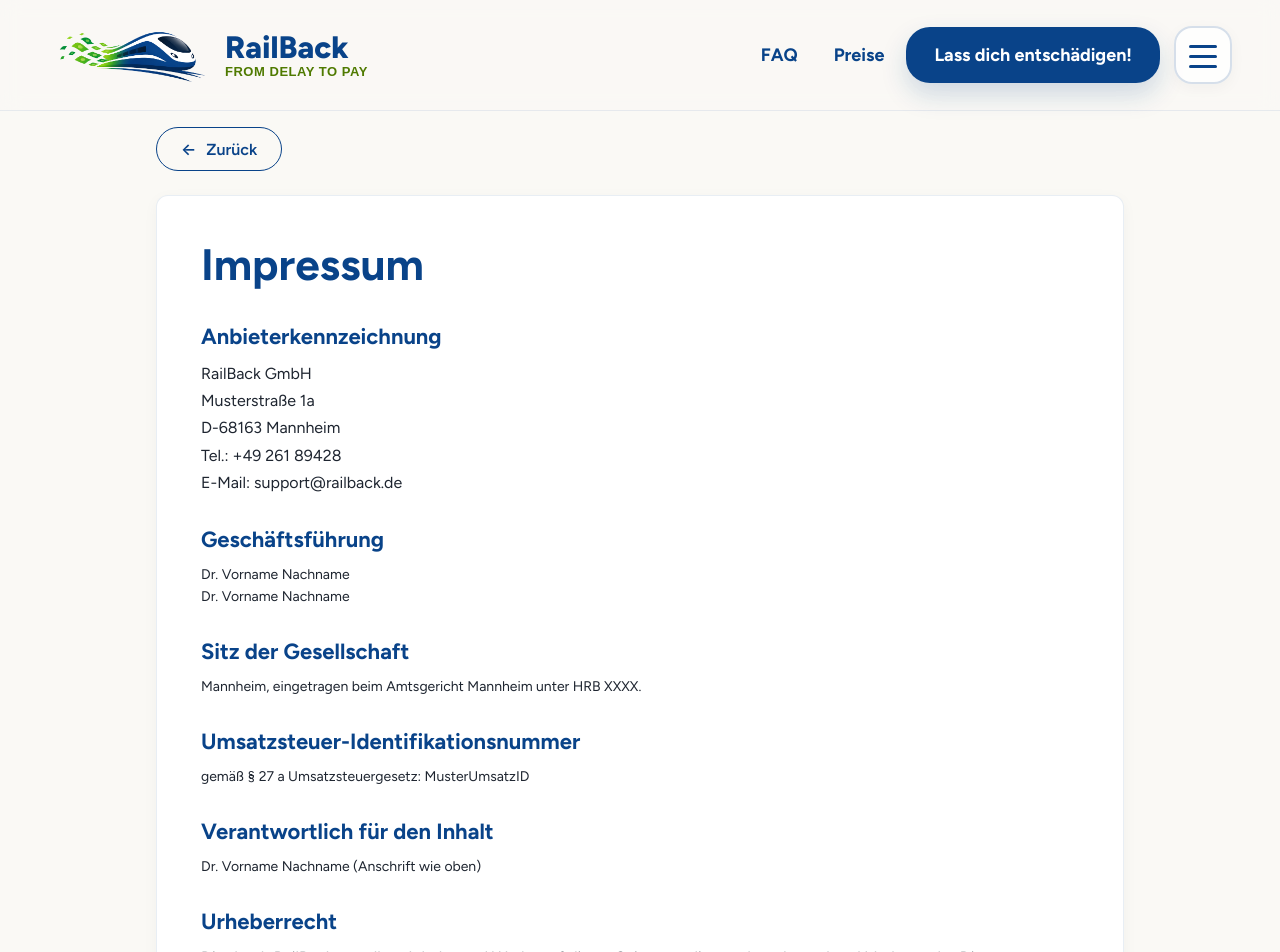
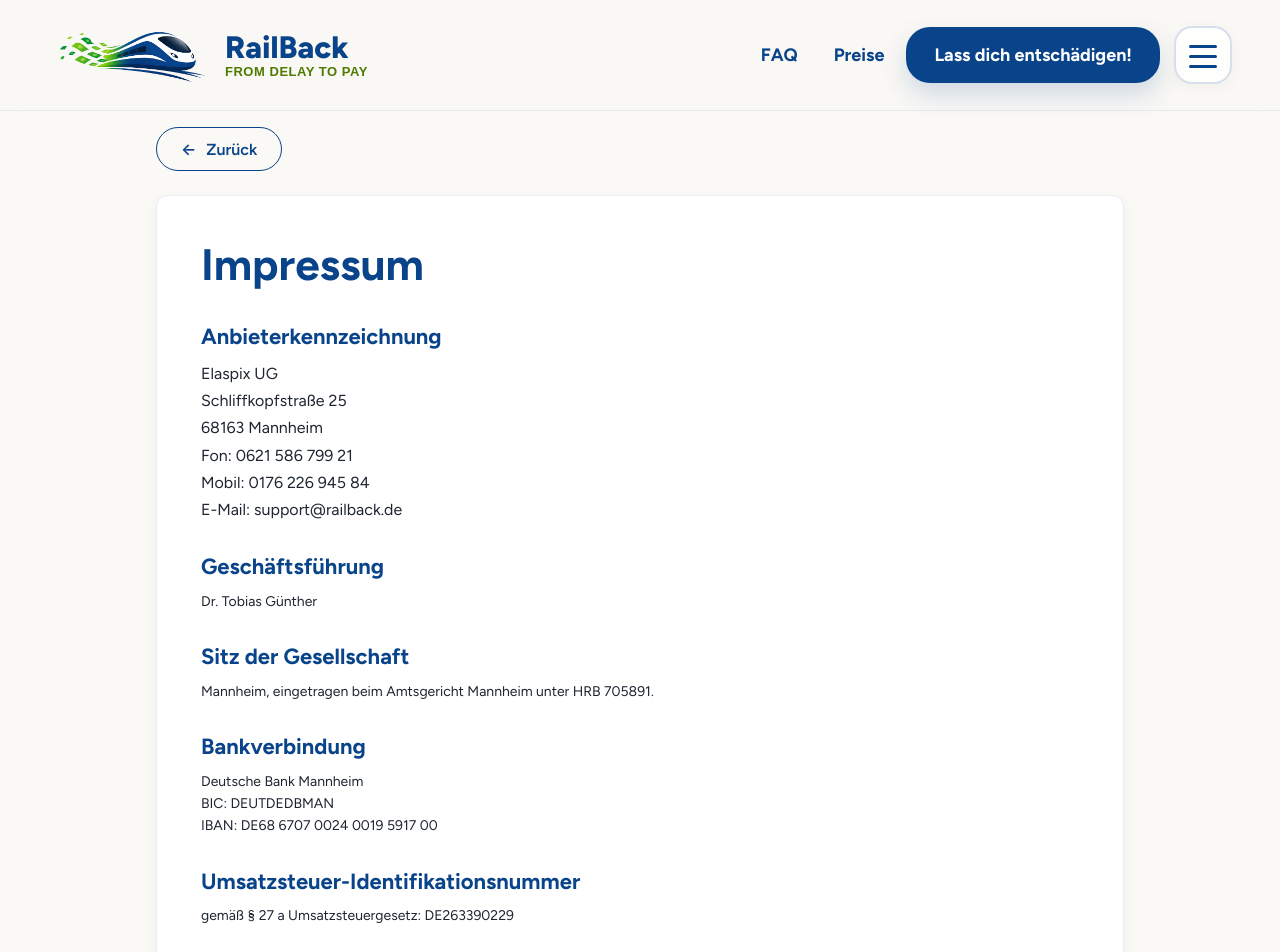
Before and after one commit to dhbw-ma-refund/railback, a React (Vite) app in the folder frontend/: page /impressum in a window 1280 px wide. Shown: the top 952 px of the page. Built offline with nearby package versions, Linux system fonts and the light colour scheme.

Commit message:
style: Update legal information on LegalPage, including company details and bank information

```diff
--- a/frontend/src/pages/LegalPage.tsx
+++ b/frontend/src/pages/LegalPage.tsx
@@ -23,6 +23,8 @@
       managers: ReactNode;
       seatTitle: string;
       seat: string;
+      bankTitle: string;
+      bank: ReactNode;
       vatTitle: string;
       vat: string;
       contentTitle: string;
@@ -61,29 +63,37 @@
       provider: 'Anbieterkennzeichnung',
       company: (
         <>
-          RailBack GmbH<br />
-          Musterstraße 1a<br />
-          D-68163 Mannheim<br />
-          Tel.: +49 261 89428<br />
+          Elaspix UG<br />
+          Schliffkopfstraße 25<br />
+          68163 Mannheim<br />
+          Fon: 0621 586 799 21<br />
+          Mobil: 0176 226 945 84<br />
           E-Mail: support@railback.de
         </>
       ),
       management: 'Geschäftsführung',
       managers: (
         <>
-          Dr. Vorname Nachname<br />
-          Dr. Vorname Nachname
+          Dr. Tobias Günther
         </>
       ),
       seatTitle: 'Sitz der Gesellschaft',
-      seat: 'Mannheim, eingetragen beim Amtsgericht Mannheim unter HRB XXXX.',
+      seat: 'Mannheim, eingetragen beim Amtsgericht Mannheim unter HRB 705891.',
+      bankTitle: 'Bankverbindung',
+      bank: (
+        <>
+          Deutsche Bank Mannheim<br />
+          BIC: DEUTDEDBMAN<br />
+          IBAN: DE68 6707 0024 0019 5917 00
+        </>
+      ),
       vatTitle: 'Umsatzsteuer-Identifikationsnummer',
-      vat: 'gemäß § 27 a Umsatzsteuergesetz: MusterUmsatzID',
+      vat: 'gemäß § 27 a Umsatzsteuergesetz: DE263390229',
       contentTitle: 'Verantwortlich für den Inhalt',
-      content: 'Dr. Vorname Nachname (Anschrift wie oben)',
+      content: 'Dr. Tobias Günther (Anschrift wie oben)',
       copyrightTitle: 'Urheberrecht',
       copyright: [
-        'Die durch RailBack erstellten Inhalte und Werke auf dieser Seite unterliegen dem deutschen Urheberrecht. Die Vervielfältigung, Bearbeitung, Verbreitung und jede Art der Verwertung außerhalb der Grenzen des Urheberrechts bedürfen der schriftlichen Zustimmung der RailBack GmbH.',
+        'Die durch RailBack erstellten Inhalte und Werke auf dieser Seite unterliegen dem deutschen Urheberrecht. Die Vervielfältigung, Bearbeitung, Verbreitung und jede Art der Verwertung außerhalb der Grenzen des Urheberrechts bedürfen der schriftlichen Zustimmung der Elaspix UG.',
         'Downloads und Kopien dieser Seite sind nur für den privaten, nicht kommerziellen Gebrauch gestattet. Soweit die Inhalte auf dieser Seite nicht von RailBack erstellt wurden, werden die Urheberrechte Dritter beachtet.',
       ],
       disputeTitle: 'Streitschlichtung',
@@ -95,7 +105,7 @@
       termsTitle: 'I. Allgemeine Geschäftsbedingungen von RailBack',
       validityTitle: '§ 1 Geltung',
       validity: [
-        'Diese Allgemeinen Geschäftsbedingungen enthalten die zwischen der RailBack GmbH, Musterstraße 1a, 68163 Mannheim (nachfolgend „RailBack“) und dem jeweiligen Nutzer (nachfolgend „Nutzer“) geltenden Bedingungen für die Nutzung der RailBack-Dienste zur Geltendmachung von Fahrgastrechten.',
+        'Diese Allgemeinen Geschäftsbedingungen enthalten die zwischen der Elaspix UG, Schliffkopfstraße 25, 68163 Mannheim (nachfolgend „RailBack“) und dem jeweiligen Nutzer (nachfolgend „Nutzer“) geltenden Bedingungen für die Nutzung der RailBack-Dienste zur Geltendmachung von Fahrgastrechten.',
         'Änderungen dieser Allgemeinen Geschäftsbedingungen werden dem Nutzer rechtzeitig in Textform mitgeteilt. Sie gelten als genehmigt, wenn der Nutzer nicht innerhalb von sechs Wochen nach Mitteilung widerspricht.',
       ],
       definitionsTitle: '§ 2 Definitionen',
@@ -129,29 +139,37 @@
       provider: 'Provider identification',
       company: (
         <>
-          RailBack GmbH<br />
-          Musterstraße 1a<br />
-          D-68163 Mannheim<br />
-          Phone: +49 261 89428<br />
+          Elaspix UG<br />
+          Schliffkopfstraße 25<br />
+          68163 Mannheim<br />
+          Phone: +49 621 586 799 21<br />
+          Mobile: +49 176 226 945 84<br />
           Email: support@railback.de
         </>
       ),
       management: 'Management',
       managers: (
         <>
-          Dr. First Name Last Name<br />
-          Dr. First Name Last Name
+          Dr. Tobias Günther
         </>
       ),
       seatTitle: 'Registered office',
-      seat: 'Mannheim, registered with the Local Court of Mannheim under HRB XXXX.',
+      seat: 'Mannheim, registered with the Local Court of Mannheim under HRB 705891.',
+      bankTitle: 'Bank details',
+      bank: (
+        <>
+          Deutsche Bank Mannheim<br />
+          BIC: DEUTDEDBMAN<br />
+          IBAN: DE68 6707 0024 0019 5917 00
+        </>
+      ),
       vatTitle: 'VAT identification number',
-      vat: 'pursuant to Section 27a German VAT Act: SampleVATID',
+      vat: 'pursuant to Section 27a German VAT Act: DE263390229',
       contentTitle: 'Responsible for content',
-      content: 'Dr. First Name Last Name (address as above)',
+      content: 'Dr. Tobias Günther (address as above)',
       copyrightTitle: 'Copyright',
       copyright: [
-        'The content and works created by RailBack on this website are subject to German copyright law. Reproduction, editing, distribution and any kind of use beyond the limits of copyright require the written consent of RailBack GmbH.',
+        'The content and works created by RailBack on this website are subject to German copyright law. Reproduction, editing, distribution and any kind of use beyond the limits of copyright require the written consent of Elaspix UG.',
         'Downloads and copies of this website are permitted for private, non-commercial use only. Where content on this website was not created by RailBack, third-party copyrights are respected.',
       ],
       disputeTitle: 'Dispute resolution',
@@ -163,7 +181,7 @@
       termsTitle: 'I. General Terms and Conditions of RailBack',
       validityTitle: 'Section 1 Scope',
       validity: [
-        'These General Terms and Conditions set out the terms applicable between RailBack GmbH, Musterstraße 1a, 68163 Mannheim (hereinafter "RailBack") and the respective user (hereinafter "User") for the use of RailBack services for asserting passenger rights.',
+        'These General Terms and Conditions set out the terms applicable between Elaspix UG, Schliffkopfstraße 25, 68163 Mannheim (hereinafter "RailBack") and the respective user (hereinafter "User") for the use of RailBack services for asserting passenger rights.',
         'Changes to these General Terms and Conditions will be communicated to the User in text form in good time. They are deemed approved if the User does not object within six weeks after notification.',
       ],
       definitionsTitle: 'Section 2 Definitions',
@@ -215,6 +233,9 @@
 
       <h2>{copy.seatTitle}</h2>
       <p className="legal-card__meta">{copy.seat}</p>
+
+      <h2>{copy.bankTitle}</h2>
+      <p className="legal-card__meta">{copy.bank}</p>
 
       <h2>{copy.vatTitle}</h2>
       <p className="legal-card__meta">{copy.vat}</p>
```
